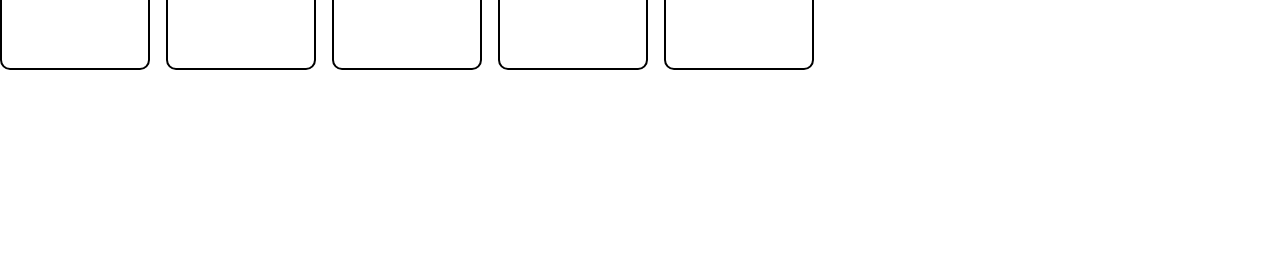
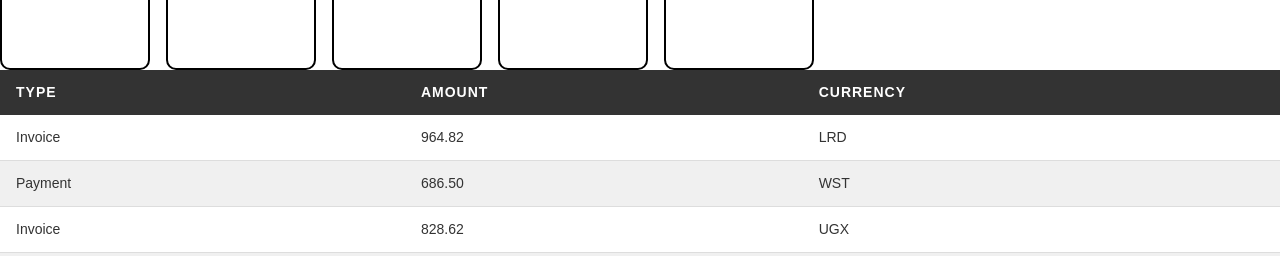
Before and after one commit to rrostyslav/goit-neo-react-hw-module1, a React (Vite) app: page / in a window 1280 px wide. Shown: the part 544-800 px from the top of the page. Built offline with nearby package versions, Linux system fonts and the light colour scheme.

Commit message:
feat: add transaction history component

```diff
--- a/src/App.jsx
+++ b/src/App.jsx
@@ -1,7 +1,9 @@
 import userData from '@/userData.json';
 import friends from '@/friends.json';
+import transactions from '@/transactions.json';
 import Profile from '@/components/Profile';
 import FriendsList from '@/components/FriendsList';
+import TransactionHistory from '@/components/TransactionHistory/index.js';
 
 export default function App() {
   return (
@@ -14,6 +16,7 @@
         stats={userData.stats}
       />
       <FriendsList friends={friends} />
+      <TransactionHistory transactions={transactions} />
     </>
   );
 }
--- a/src/components/FriendsList/FriendsList.jsx
+++ b/src/components/FriendsList/FriendsList.jsx
@@ -4,8 +4,8 @@
 export default function FriendsList({ friends }) {
   return (
     <ul className={css.friendsList}>
-      {friends.map((friend) => (
-        <li>
+      {friends.map((friend, index) => (
+        <li key={index}>
           <FriendListItem avatar={friend.avatar} isOnline={friend.isOnline} name={friend.name} />
         </li>
       ))}
--- a/src/components/FriendsListItem/FriendsListItem.jsx
+++ b/src/components/FriendsListItem/FriendsListItem.jsx
@@ -1,5 +1,4 @@
 import css from './FriendsListItem.module.css';
-import clsx from 'clsx'
 
 export default function FriendsListItem({ avatar, name, isOnline }) {
   return (
--- /dev/null
+++ b/src/components/TransactionHistory/TransactionHistory.jsx
@@ -0,0 +1,30 @@
+import css from './TransactionHistory.module.css';
+
+function capitalizeFirst(value) {
+  if (!value) return '';
+  return value.charAt(0).toUpperCase() + value.slice(1);
+}
+
+export default function TransactionHistory({ transactions }) {
+  return (
+    <table className={css.transactionTable}>
+      <thead>
+        <tr>
+          <th>Type</th>
+          <th>Amount</th>
+          <th>Currency</th>
+        </tr>
+      </thead>
+
+      <tbody>
+        {transactions.map((transaction) => (
+          <tr>
+            <td>{capitalizeFirst(transaction.type)}</td>
+            <td>{transaction.amount}</td>
+            <td>{transaction.currency}</td>
+          </tr>
+        ))}
+      </tbody>
+    </table>
+  );
+}
--- /dev/null
+++ b/src/components/TransactionHistory/TransactionHistory.module.css
@@ -0,0 +1,37 @@
+.transactionTable {
+    width: 100%;
+    border-collapse: collapse;
+}
+
+.transactionTable thead th {
+    background-color: #333;
+    color: white;
+    padding: 12px 16px;
+    text-align: left;
+    font-weight: bold;
+    font-size: 14px;
+    text-transform: uppercase;
+    letter-spacing: 1px;
+}
+
+.transactionTable tbody tr {
+    border-bottom: 1px solid #ddd;
+}
+
+.transactionTable tbody tr:nth-child(even) {
+    background-color: #f0f0f0;
+}
+
+.transactionTable tbody tr:nth-child(odd) {
+    background-color: white;
+}
+
+.transactionTable tbody td {
+    padding: 12px 16px;
+    font-size: 14px;
+    color: #333;
+}
+
+.transactionTable tbody tr:hover {
+    background-color: #e8e8e8;
+}
--- /dev/null
+++ b/src/components/TransactionHistory/index.js
@@ -0,0 +1 @@
+export { default } from './TransactionHistory';
--- /dev/null
+++ b/src/transactions.json
@@ -0,0 +1,56 @@
+[
+  {
+    "id": "1e0700a2-5183-4291-85cc-2065a036a683",
+    "type": "invoice",
+    "amount": "964.82",
+    "currency": "LRD"
+  },
+  {
+    "id": "a30f821b-4d25-4ff0-abdd-e340b3f0dd2b",
+    "type": "payment",
+    "amount": "686.50",
+    "currency": "WST"
+  },
+  {
+    "id": "44dca67a-8e5a-4798-bf8e-b15efd4e1abd",
+    "type": "invoice",
+    "amount": "828.62",
+    "currency": "UGX"
+  },
+  {
+    "id": "ea8ed3dc-2b68-4a53-905a-53ecb0adef33",
+    "type": "withdrawal",
+    "amount": "527.80",
+    "currency": "ALL"
+  },
+  {
+    "id": "63ca02f9-d637-46b5-9237-f3b24425e029",
+    "type": "payment",
+    "amount": "862.44",
+    "currency": "AUD"
+  },
+  {
+    "id": "ed0263e8-59a5-4bf1-87e0-2bb88e53dc34",
+    "type": "withdrawal",
+    "amount": "907.00",
+    "currency": "GEL"
+  },
+  {
+    "id": "4eaab41b-b967-40ac-82ed-85fc66f646f1",
+    "type": "deposit",
+    "amount": "103.10",
+    "currency": "BWP"
+  },
+  {
+    "id": "9648a350-8469-42d5-8bf3-18090de5fe67",
+    "type": "withdrawal",
+    "amount": "322.32",
+    "currency": "MRO"
+  },
+  {
+    "id": "9c5c25fb-1a95-4b2f-8d1f-4c4426d677cc",
+    "type": "invoice",
+    "amount": "14.79",
+    "currency": "PYG"
+  }
+]
```
Also changed, not shown: 1 other file (tests, documents, lock files or other folders).
